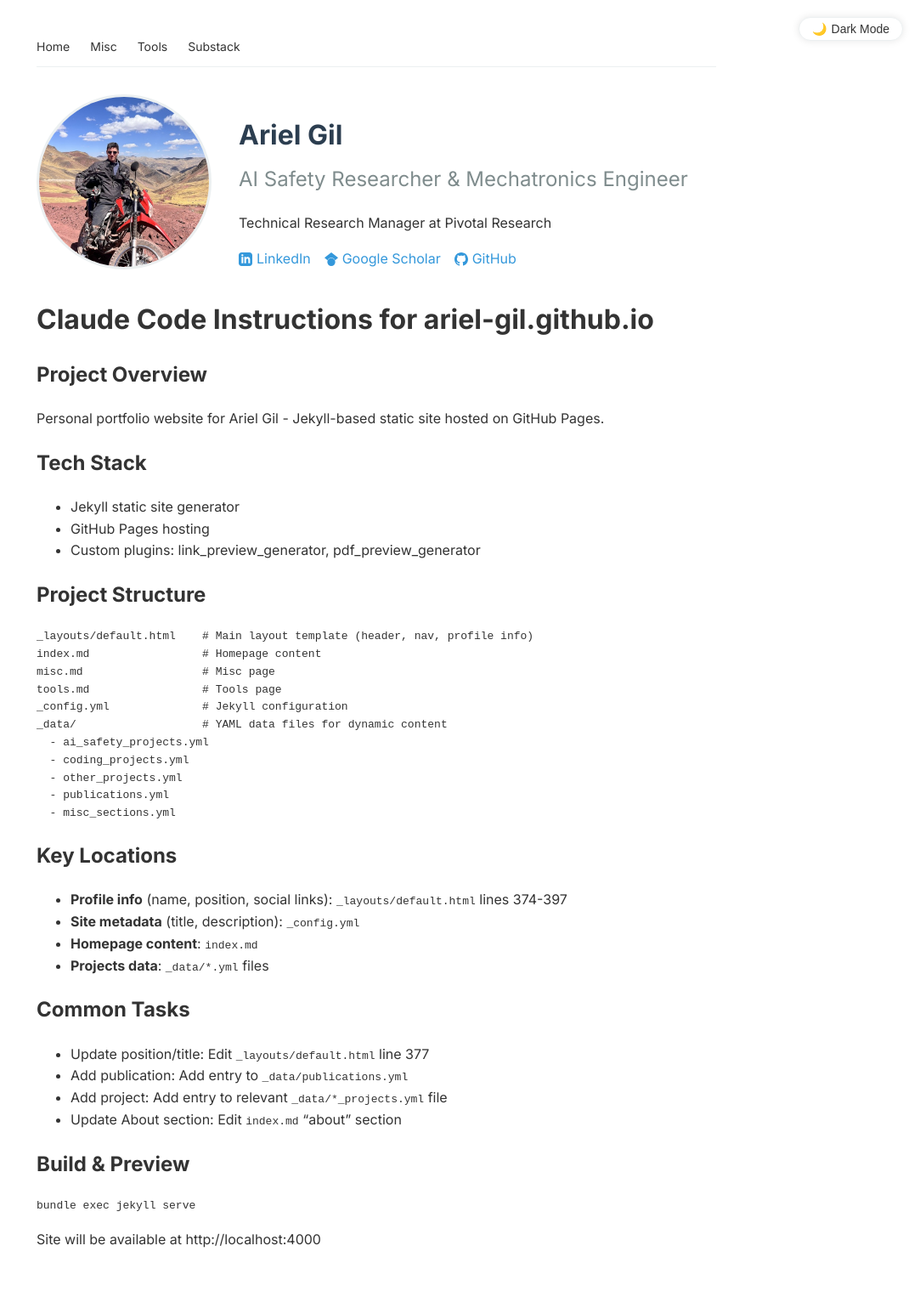
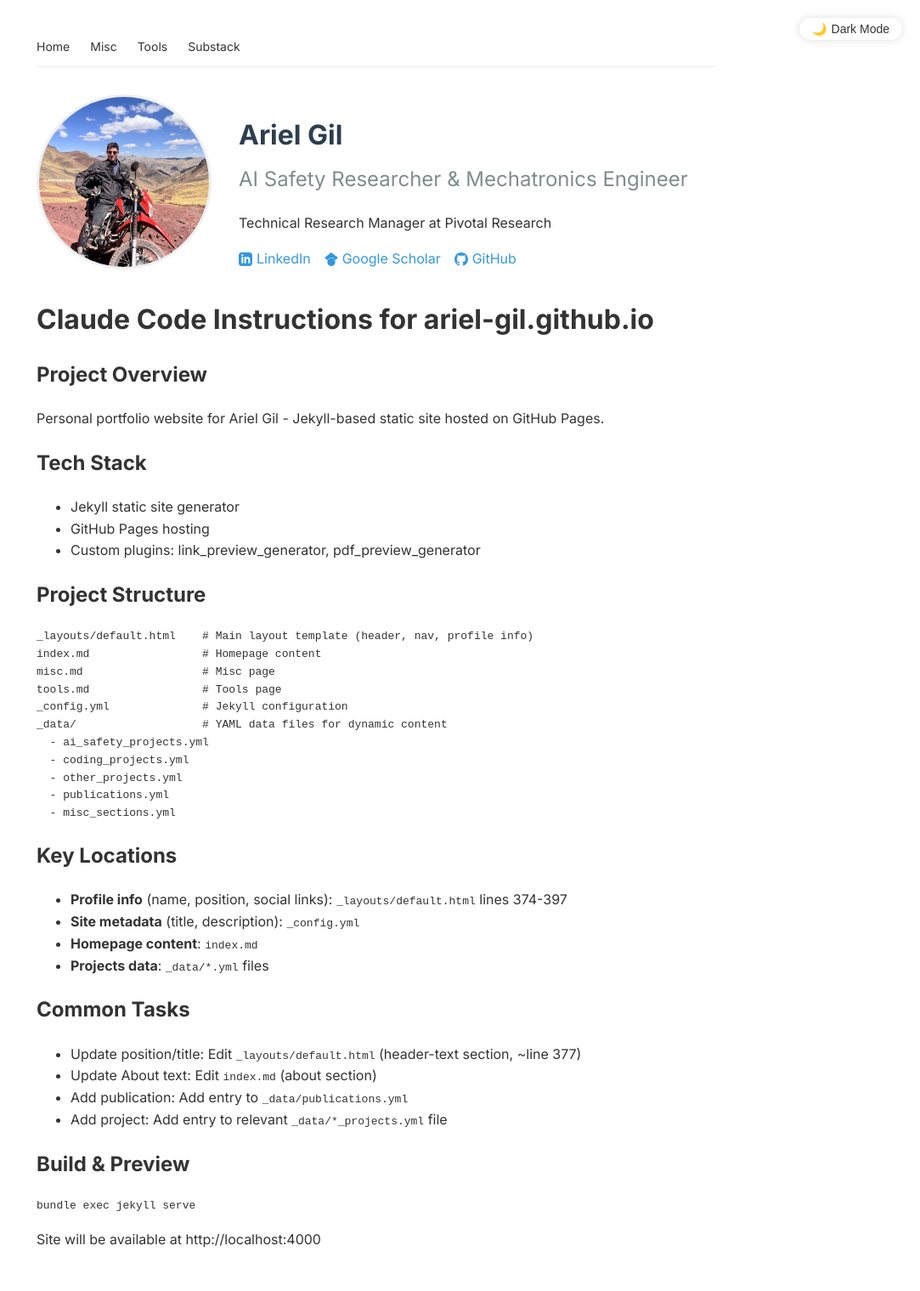
Before and after one commit to ariel-gil/ariel-gil.github.io, a Jekyll site: the page built from CLAUDE.md, in a window 1280 px wide. Shown: the whole page at 85% size, without its empty margins (197-1280 px from the left). Built offline with Jekyll 4.4.1, drawn with Linux system fonts in a browser that asks for light colours; our own code applies the rules of GitHub Pages for plain Markdown files.

Commit message:
Update CLAUDE.md with flexible line references
Co-Authored-By: Claude Opus 4.5 <noreply@anthropic.com>

````diff
--- a/CLAUDE.md
+++ b/CLAUDE.md
@@ -30,10 +30,10 @@ _data/                   # YAML data files for dynamic content
 - **Projects data**: `_data/*.yml` files
 
 ## Common Tasks
-- Update position/title: Edit `_layouts/default.html` line 377
+- Update position/title: Edit `_layouts/default.html` (header-text section, ~line 377)
+- Update About text: Edit `index.md` (about section)
 - Add publication: Add entry to `_data/publications.yml`
 - Add project: Add entry to relevant `_data/*_projects.yml` file
-- Update About section: Edit `index.md` "about" section
 
 ## Build & Preview
 ```bash
````
